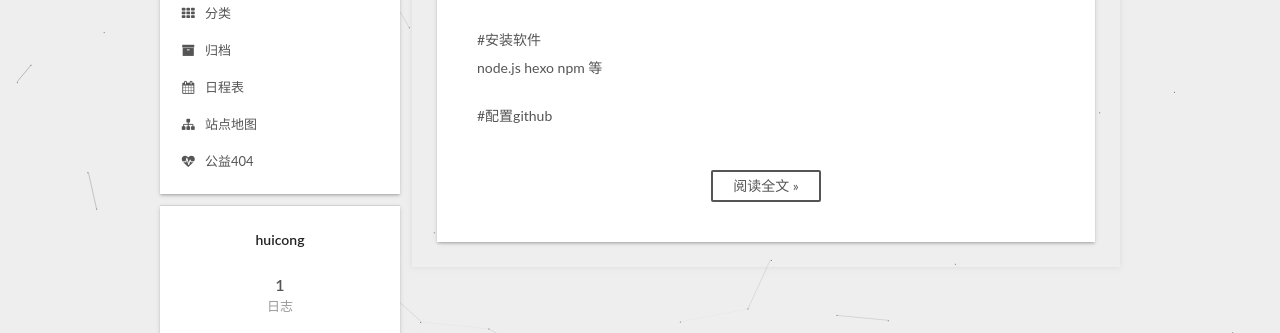
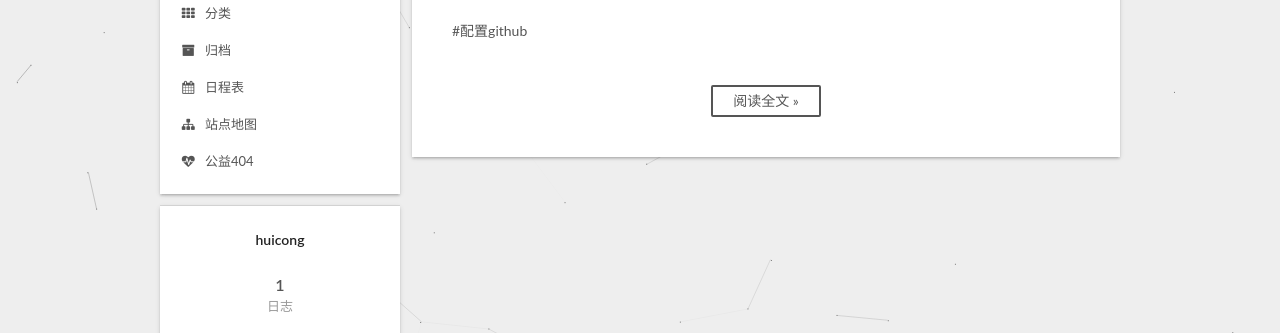
Before and after one commit to hcahcccc/hcahcccc.github.io, a plain HTML site: page index.html in a window 1280 px wide. Shown: the part 225-558 px from the top of the page. Drawn offline with Linux system fonts and the light colour scheme.

Commit message:
Site updated: 2019-02-26 21:02:59

```diff
--- a/css/main.css
+++ b/css/main.css
@@ -1823,7 +1823,7 @@ pre .javascript .function {
   width: 4px;
   height: 4px;
   border-radius: 50%;
-  background: #dd30f9;
+  background: #f29;
 }
 .links-of-blogroll {
   font-size: 13px;
@@ -3121,10 +3121,3 @@ pre .javascript .function {
     margin: 8px 0 0;
   }
 }
-.post {
-  margin-top: 60px;
-  margin-bottom: 60px;
-  padding: 25px;
-  -webkit-box-shadow: 0 0 5px rgba(202,203,203,0.5);
-  -moz-box-shadow: 0 0 5px rgba(202,203,204,0.5);
-}
```
